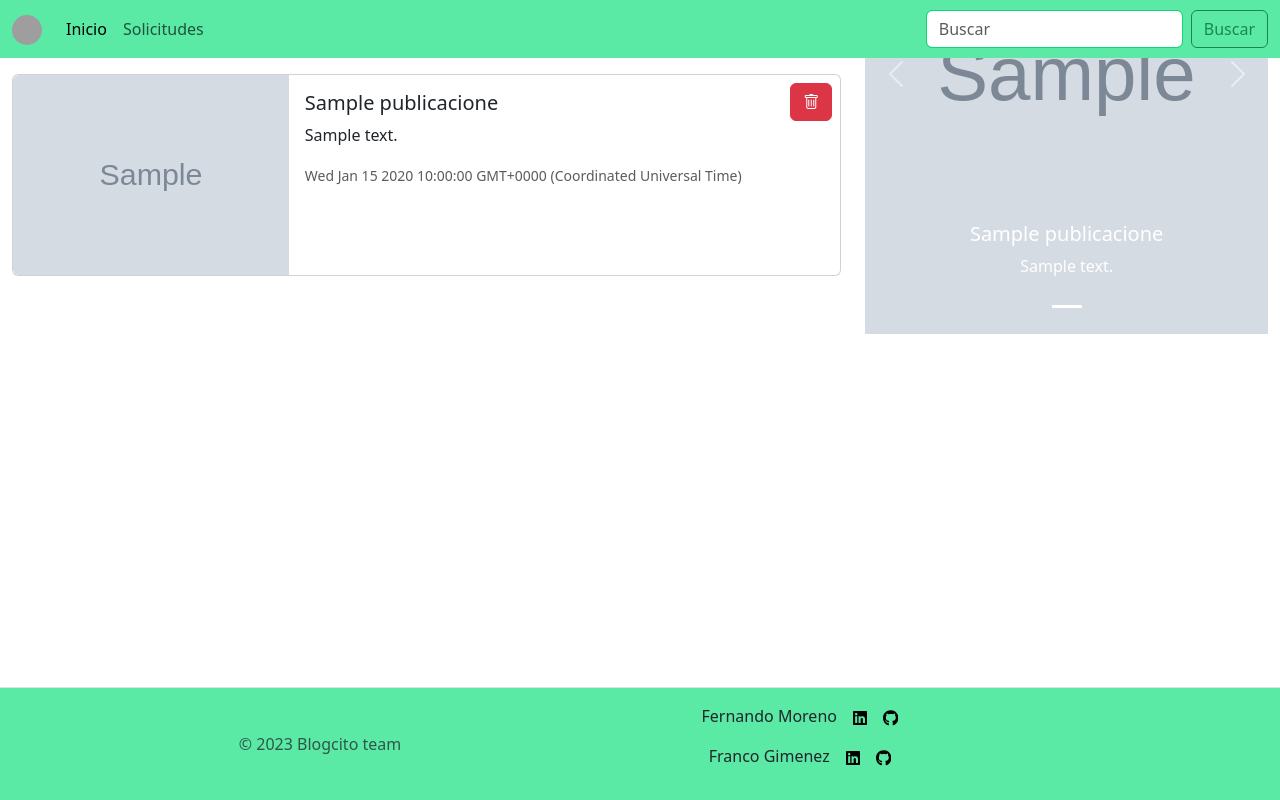
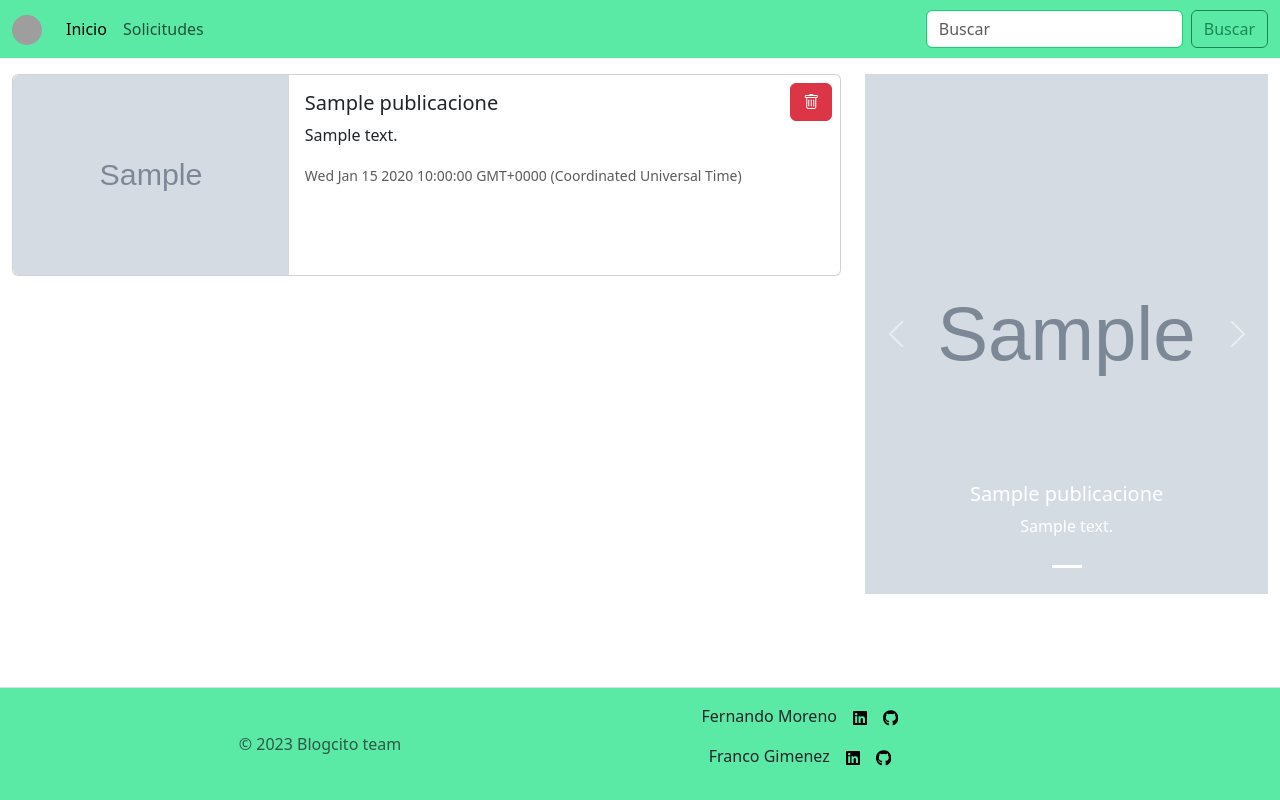
Before and after one commit to CarlosFernandoMoreno/blog, a Node server app: page / in a window 1280 px wide. Run offline with Node 20, Linux system fonts and the light colour scheme; tables that the repository leaves empty hold one stand-in row (values such as "Sample post"); grey boxes marked "Sample" are stand-in pictures; some libraries are stand-ins or nearby versions; grey boxes are pictures that could not be loaded.

Commit message:
estilos carrusel

```diff
--- a/public/estilos.css
+++ b/public/estilos.css
@@ -24,7 +24,6 @@
 }
 
 .form-control {
-
   border-color: #14d575;
   color: #000000;
 }
@@ -64,13 +63,3 @@
   height: 100%;
   object-fit: cover;
 }
-
-/* estilos responsive   */
-@media screen and (min-width: 768px) {
-
-  #carouselExampleCaptions {
-    position: sticky;
-    top: 50%;
-    transform: translateY(-50%);
-  }
-}
```
